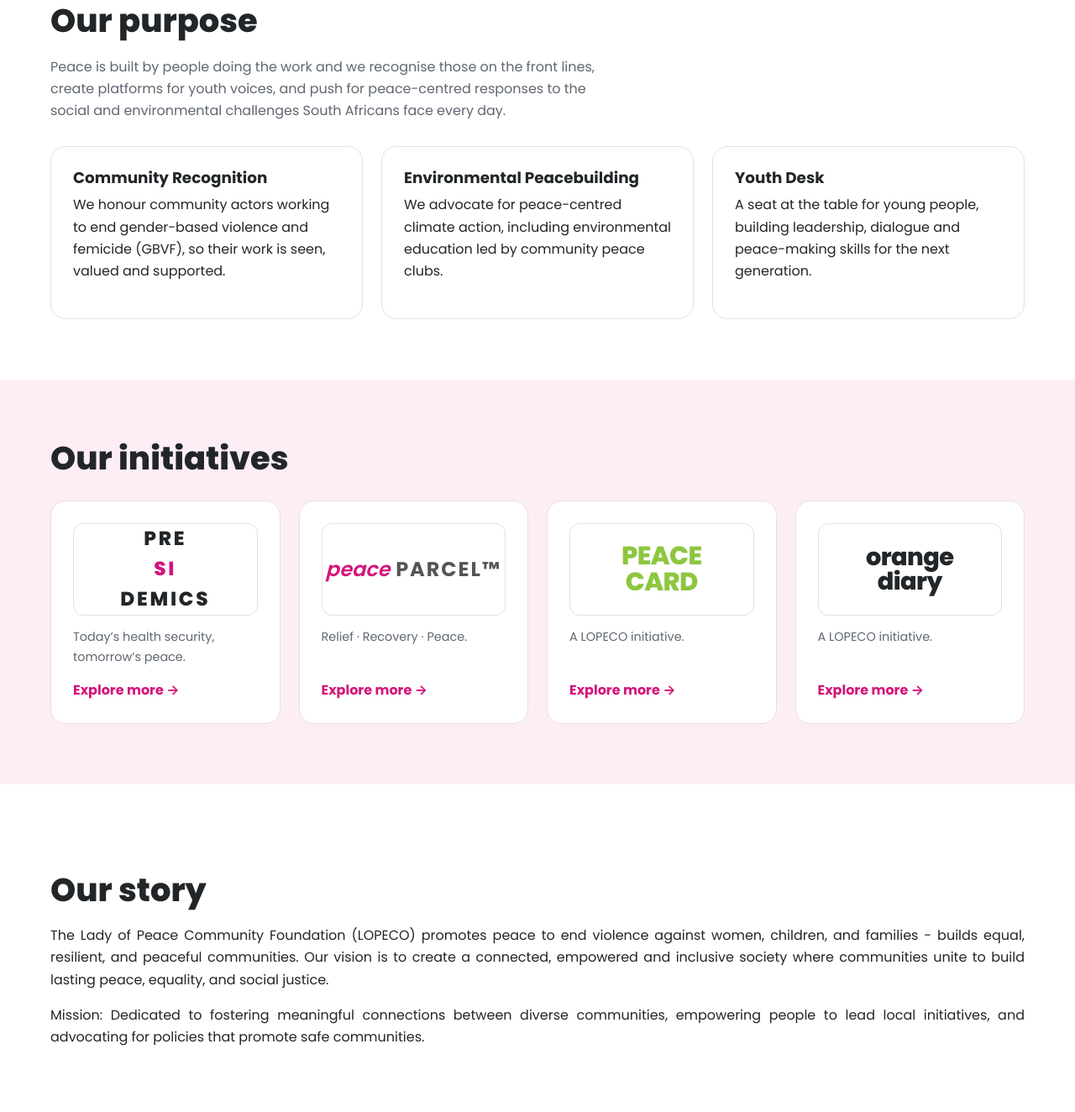
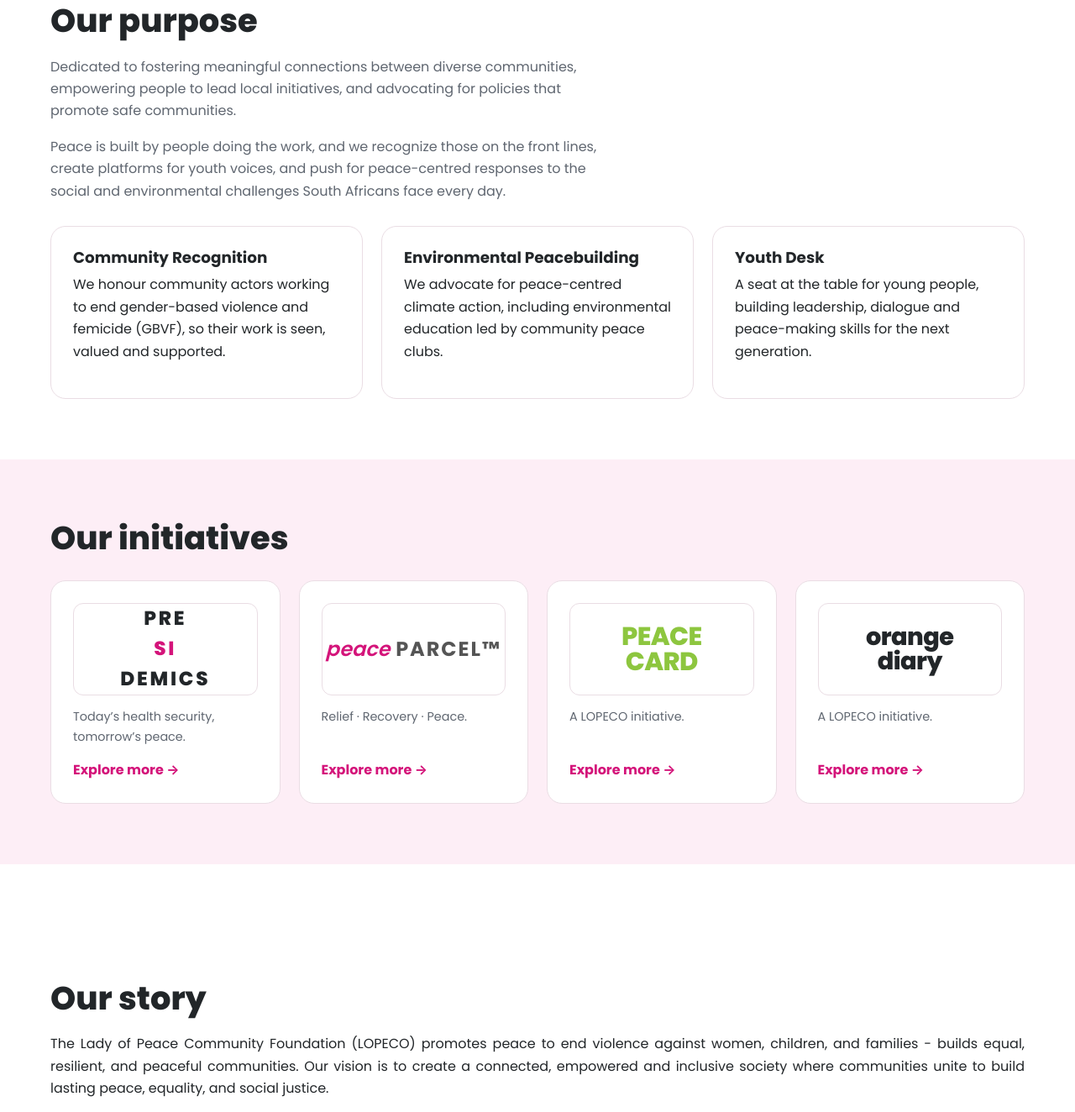
Before and after one commit to Sfezekile/LOPECO, a plain HTML site: page index.html in a window 1280 px wide. Shown: the part 776-2100 px from the top of the page at 84% size. Drawn offline with nearby package versions, Linux system fonts and the light colour scheme.

Commit message:
Refactor purpose section in index.html
Removed redundant mission statement paragraph from the purpose section.

```diff
--- a/index.html
+++ b/index.html
@@ -85,7 +85,9 @@
     <section id="purpose">
       <div class="wrap">
         <h2>Our purpose</h2>
-        <p style="max-width:680px;color:var(--muted)">Peace is built by people doing the work and we recognise those on
+        <p style="max-width:680px; color: var(--muted)">Dedicated to fostering meaningful connections between diverse
+            communities, empowering people to lead local initiatives, and advocating for policies that promote safe communities.</p>
+        <p style="max-width:680px; color: var(--muted)">Peace is built by people doing the work, and we recognize those on
           the front lines, create platforms for youth voices, and push for peace-centred responses to the social and
           environmental challenges South Africans face every day.</p>
         <div class="grid" style="margin-top:28px">
@@ -149,8 +151,6 @@
             against women, children, and families - builds equal, resilient, and peaceful communities.
             Our vision is to create a connected, empowered and inclusive society where communities unite to build lasting
             peace, equality, and social justice.</p>
-          <p class="story-p">Mission: Dedicated to fostering meaningful connections between diverse
-            communities, empowering people to lead local initiatives, and advocating for policies that promote safe communities.</p>
           <!-- <p class="story-p">Established in 2017, the Lady of Peace Community Foundation is a South African non-profit that believes
             lasting peace begins with ordinary people doing extraordinary work in their own neighbourhoods.</p>
           <p class="story-p">The foundation is led by Celeste Diale, President and Concept Developer, who heads the Youth Desk. In
```
